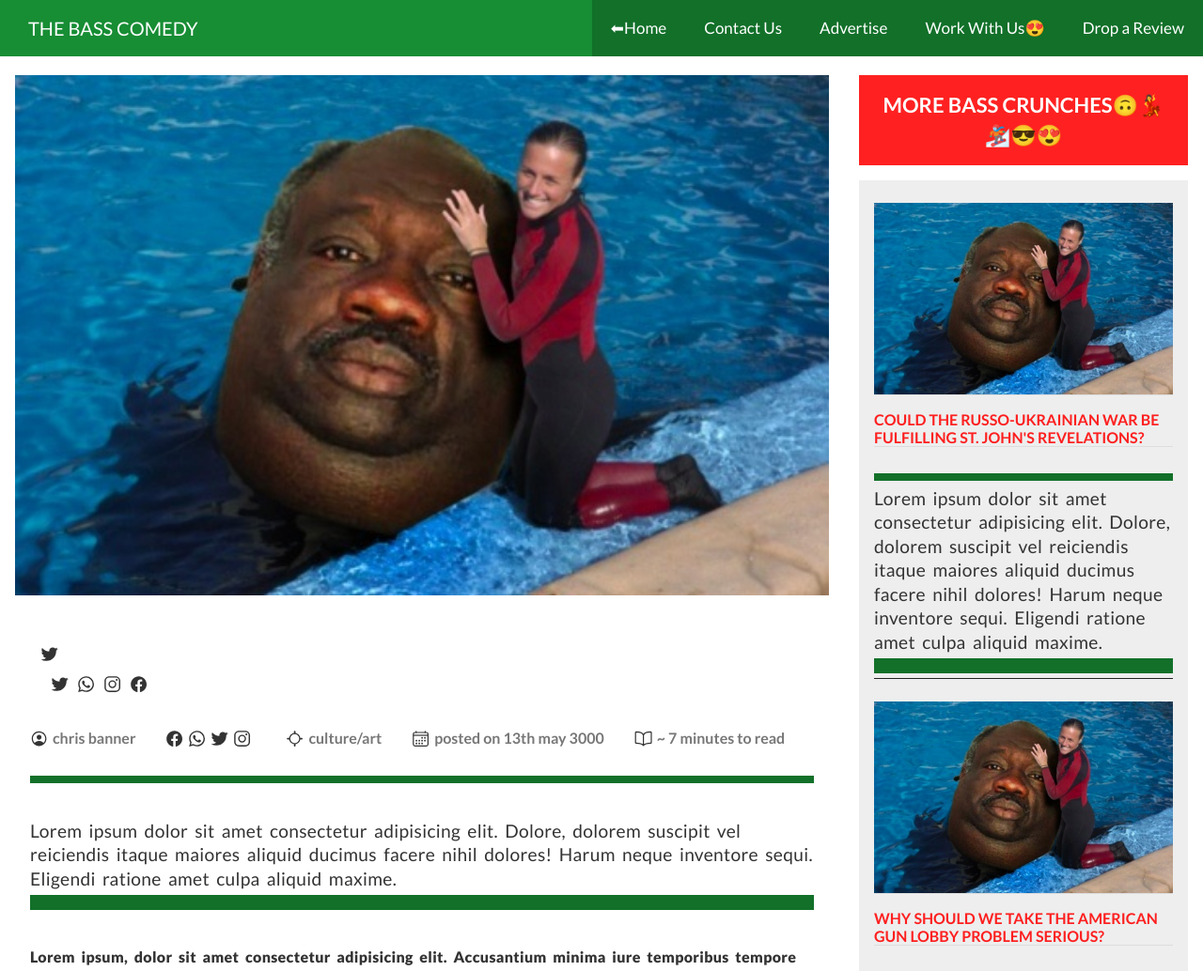
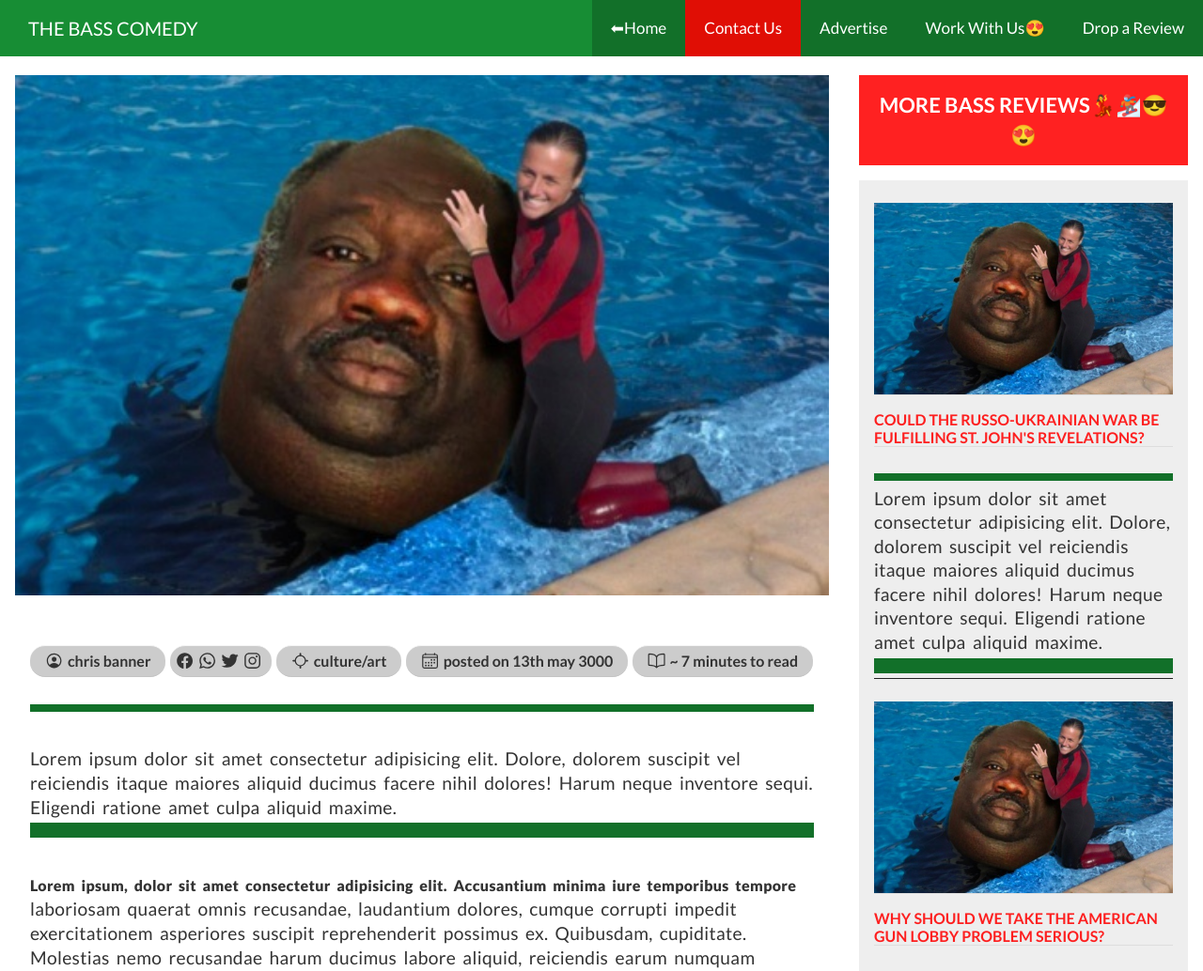
Before and after one commit to thebasscomedy/the-bass-comedy, a PHP site: page /articles.html in a window 1280 px wide. Shown: the top 1034 px of the page at 94% size. Run offline with PHP 8.4, Linux system fonts and the light colour scheme.

Commit message:
initial commit

```diff
--- a/articles.html
+++ b/articles.html
@@ -28,10 +28,10 @@
                 <input type="checkbox" id="drop" />
                 <ul class="menu">
                     <li><a href="index.html" target="_blank">⬅Home</a></li>
-                    <li><a href="misc.html#contact" target="_blank">Contact Us</a></li>
+                    <li><a href="misc.html#contacter" class="aa" target="_blank">Contact Us</a></li>
                     <li><a href="misc.html#advertise" target="_blank">Advertise</a></li>
                     <li><a href="misc.html#w-w-u" target="_blank">Work With Us😍</a></li>
-                    <li><a href="misc.html#drop-a-review" target="_blank">Drop a Review</a></li>
+                    <li><a href="misc.html#contacter" target="_blank">Drop a Review</a></li>
                 </ul>
             </nav>
         </div>
@@ -41,24 +41,6 @@
             <div>
                 <div class="art-img">
                     <img src="css/kuCx6.jpg" alt="ttt" class="prof-img">
-                    <!-- <div class="h3-profile"> -->
-                </div>
-                <div id="flexy">aa<a href="#">
-                        <ion-icon name="logo-twitter"></ion-icon>
-                    </a>
-                    <div id="turnee">aaa<a href="#">
-                            <ion-icon name="logo-twitter"></ion-icon>
-                        </a>
-                        <a href="#">
-                            <ion-icon name="logo-whatsapp"></ion-icon>
-                        </a>
-                        <a href="#">
-                            <ion-icon name="logo-instagram"></ion-icon>
-                        </a>
-                        <a class="u" href="#">
-                            <ion-icon name="logo-facebook"></ion-icon>
-                        </a>
-                    </div>
                 </div>
                 <div class="prof-art-details">
                     <h4>
@@ -95,7 +77,7 @@
         </section>
         <section class="other-articles">
             <div>
-                <p> more bass crunches🙃💃🏂😎😍
+                <p> more bass reviews💃🏂😎😍
                 </p>
             </div>
             <div class="pre-other-articles-wrapper">
@@ -160,14 +142,15 @@
                 <ul class="remove-bullet-points footer-ul">
                     <li class="tdn"><a class="tdn" href="index.html">Home.</a></li>
                     <li class="tdn"><a class="tdn" href="#topy">Back to Top.</a></li>
-                    <li class="tdn"><a class="tdn" href="#about" target="_blank">About us.</a></li>
-                    <li class="tdn"><a class="tdn" href="misc.html#contact" target="_blank">Contact Us.</a></li>
+                    <li class="tdn"><a class="tdn" href="misc.html#about" target="_blank">About us.</a></li>
+                    <li class="tdn"><a class="tdn bb" href="misc.html#contacter" target="_blank">Contact Us.</a></li>
                     <li class="tdn"><a class="tdn" href="misc.html#w-w-u" target="_blank">Work With Us😍!.</a></li>
                     <li class="tdn"><a class="tdn" href="misc.html#advertise" target="_blank">Ads Management.</a></li>
-                    <li class="tdn"><a class="tdn" href="misc.html#drop-a-review" target="_blank">Drop a Review.</a></li>
+                    <li class="tdn"><a class="tdn" href="misc.html#contacter" target="_blank">Drop a Review.</a></li>
                     <li class="tdn"><a class="tdn" href="#">Version 1.0.2 (Alpha Mate (beta)).</a></li>
                     <li class="tdn"><a class="tdn" href="#">View Version Log +</a></li>
                     <li class="tdn"><a class="tdn" href="#">Changes.</a></li>
+                    <li class="tdn"><a class="tdn" href="#">Call us Now.</a></li>
                 </ul>
             </nav>
             <div class="social fs-l tdn">
--- a/css/articles-queries.css
+++ b/css/articles-queries.css
@@ -334,7 +334,13 @@
         column-gap: 1.9rem;
         margin: 1rem !important;
         row-gap: 1rem;
+        /*font-size: 0.1rem;*/
     }
+
+    .prof-art-details h4 {
+        font-size: 0.9rem;
+    }
+
 
     #flexy {
         display: none;
--- a/css/articles.css
+++ b/css/articles.css
@@ -21,6 +21,20 @@
     max-width: 100%;
 }
 
+
+.aa {
+    background: var(--red-colour) !important;
+
+}
+
+.bb {
+    color: #fff !important;
+    border: 0.2rem solid var(--red-colour) !important;
+    background: var(--red-colour) !important;
+
+
+}
+
 .wrapper-main {
     display: grid;
     grid-template-columns: auto 350px;
@@ -35,6 +49,8 @@
     max-width: 100%;
 
 }
+
+
 
 .wrapper-main .article-container,
 /*.pre-other-articles-wrapper,*/
@@ -162,21 +178,31 @@
 
 
 .prof-art-details {
-    display: flex;
+    /*display: ;*/
     align-items: start;
     gap: 2rem;
-    color: #888;
-    justify-content: startt;
+    color: #575757;
+    justify-content: start;
     margin: 1.5rem 1rem;
+}
 
-}
+
 
 .prof-art-details h4 {
     font-size: 1rem;
     align-items: center;
     justify-content: center;
+    border-radius: 1rem;
     display: inline-flex;
-    color: #777;
+    margin: 0.3rem 0;
+    color: #333333;
+    background: #ccc;
+    border-bottom: 1px solid #c4c4c4;
+    border-top: 1px solid #f4f4f4;
+
+    padding: 0 1rem;
+    word-wrap: nowrap !important;
+    flex-wrap: nowrap !important;
 }
 
 ion-icon {
@@ -194,6 +220,7 @@ ion-icon {
 
 .iony {
     margin: auto 0;
+    padding: 0.4rem !important;
 }
 
 
@@ -254,7 +281,7 @@ ion-icon {
     color: var(--red-colour);
     -webkit-transition: color 0.6s, -webkit-transform 0.6s;
     transition: color 0.6s, -webkit-transform 0.6s;
-    transition: transform 0.6s, color 0.6s, rotate 0.6s;
+    transition: transform 0.6s, color 0.6s, rotate 0.6s, padding 3s;
     transition: transform 0.6s, color 0.6s, -webkit-transform 0.6s, rotate 0.6s;
 }
 
@@ -411,6 +438,16 @@ ul.remove-bullet-points:hover {
     padding: 0.5rem 0;
 
 }
+
+.social ion-icon {
+    color: #fff;
+    font-size: 1.5rem;
+}
+
+.social ion-icon:hover {
+    color: var(--red-colour)
+}
+
 
 .odo-h1:hover {
     font-size: 1rem !important
--- a/css/misc-queries.css
+++ b/css/misc-queries.css
@@ -374,7 +374,7 @@ flex-wrap: wruap;
     .toggle {
         display: block;
         background-color: #254441;
-        padding: 14px 20px;
+        padding: 0 1rem;
         color: #FFF;
         font-size: 17px;
         text-decoration: none;
--- a/index.html
+++ b/index.html
@@ -44,7 +44,7 @@
             <label for="drop" class="toggle">Menu</label>
             <input type="checkbox" id="drop" />
             <ul class="menu">
-                <li><a href="misc.html#contacter" target="_blank">Contact Us</a></li>
+                <li><a class="contact-us-highlight" href="misc.html#contacter" target="_blank">Contact Us</a></li>
                 <li><a href="misc.html#advertise" target="_blank">Advertise</a></li>
                 <li><a href="articles.html" target="_blank">Blog</a></li>
                 <li><a href="misc.html#w-w-u" target="_blank">Work With Us😍</a></li>
@@ -86,7 +86,7 @@
                 </div>
                 <div class="video-box">
                     <!-- <video class="card video-utility" controls> -->
-                    <!-- <source src="3a8cdae5a4f94499abdf1414e4be8c6e-1.mp4" type="video/mp4"> -->
+                    <!-- <sources rc="3a8cdae5a4f94499abdf1414e4be8c6e-1.mp4" type="video/mp4"> -->
                     <iframe class="card video-utility" width="775" height="436" src="https://www.youtube.com/embed/XW1aGkzyjQg" title="YouTube video player" frameborder="0" allow="accelerometer; autoplay=1; mute=1; clipboard-write; loop=1; encrypted-media; gyroscope; picture-in-picture" allowfullscreen></iframe>
                     <!-- </video> -->
                 </div>
@@ -563,6 +563,7 @@
                         <li class="tdn"><a class="tdn" href="misc.html#w-w-u">Work With Us😍!.</a></li>
                         <li class="tdn"><a class="tdn" href="misc.html#advertise" target="_blank">Ads Management.</a></li>
                         <li class="tdn"><a class="tdn" href="misc.html#contacter" target="_blank">Drop a Review.</a></li>
+                        <li class="tdn"><a class="contact-us-highlight-footer tdn" href="#">Call us Now.</a></li>
                         <li class="tdn"><a class="tdn" href="#version" id="version">Version 1.0.2 (Alpha Mate (beta)).</a></li>
                         <li class="tdn"><a class="tdn" href="#version" id="version">View Version Log +</a></li>
                         <li class="tdn"><a class="tdn" href="#version" id="version">Changes.</a></li>
--- a/misc.html
+++ b/misc.html
@@ -46,7 +46,7 @@
             <input type="checkbox" id="drop" />
             <ul class="menu">
                 <li><a href="index.html">⬅Home.</a></li>
-                <li><a href="#contacter">Contact Us</a></li>
+                <li><a href="#contacter" class="contact-us-highlight-footer">Contact Us</a></li>
                 <li><a href="articles.html">Blog</a></li>
                 <li><a href="#advertise">Advertise</a></li>
                 <li><a href="#w-w-u">Work With Us😍</a></li>
@@ -146,13 +146,14 @@
                 <ul class="remove-bullet-points footer-ul">
                     <li class="tdn"><a class="tdn" href="index.html">⬅Home.</a></li>
                     <li class="tdn"><a class="tdn" href="#about">About us.</a></li>
-                    <li class="tdn"><a class="tdn" href="#contacter">Contact Us.</a></li>
+                    <li class="tdn"><a class="tdn contact-us-highlight-footer" href="#contacter">Contact Us.</a></li>
                     <li class="tdn"><a class="tdn" href="#w-w-u">Work With Us😍!.</a></li>
                     <li class="tdn"><a class="tdn" href="#advertise">Ads Management.</a></li>
                     <li class="tdn"><a class="tdn" href="#contacter">Drop a Review.</a></li>
                     <li class="tdn"><a class="tdn" href="#version" id="version">Version 1.0.2 (Alpha Mate (beta)).</a></li>
                     <li class="tdn"><a class="tdn" href="#version" id="version">View Version Log +</a></li>
                     <li class="tdn"><a class="tdn" href="#version" id="version">Changes.</a></li>
+                    <li class="tdn"><a class="tdn" href="#">Call us Now.</a></li>
                 </ul>
             </nav>
             <div class="social fs-l tdn">
```
Also changed, not shown: css/misc.css (+19 -5 lines), css/style.css (+14 -0 lines).
